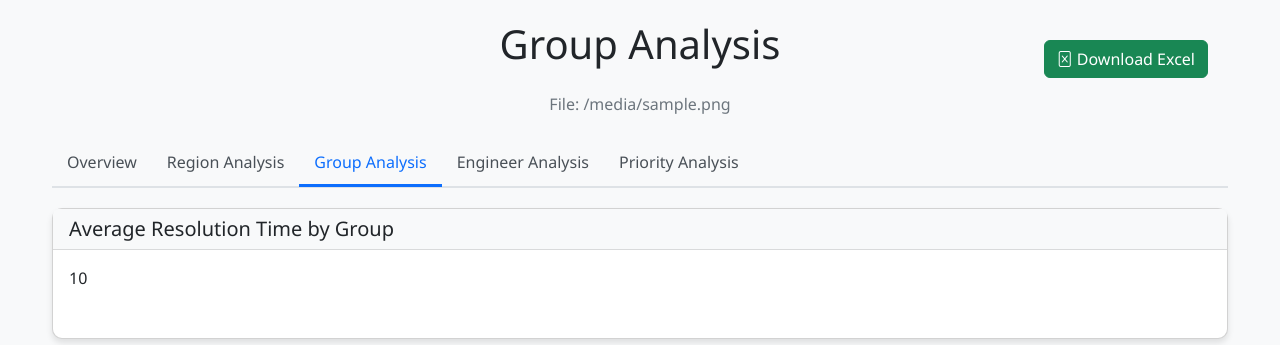
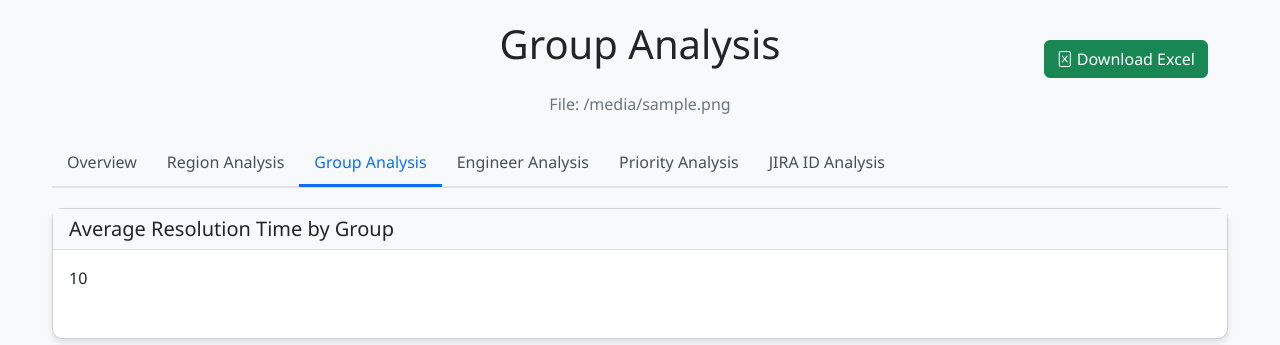
Before and after one commit to rahulbala1799/mc, a Flask app: template templates/group_analysis.html in a window 1280 px wide. Shown: the top 345 px of the page. Run offline with Flask 2, Linux system fonts and the light colour scheme; the template is opened without the code that fills it: most values are stand-ins (such as "Sample title", 1, 10 or a date in 2020); some libraries are stand-ins or nearby versions.

Commit message:
Add JIRA ID Analysis tab to all navigation bars in analysis templates

```diff
--- a/templates/engineer_analysis.html
+++ b/templates/engineer_analysis.html
@@ -144,6 +144,9 @@
             </li>
             <li class="nav-item">
                 <a class="nav-link" href="{{ url_for('priority_analysis') }}">Priority Analysis</a>
+            </li>
+            <li class="nav-item">
+                <a class="nav-link" href="{{ url_for('jira_id_analysis') }}">JIRA ID Analysis</a>
             </li>
         </ul>
 
--- a/templates/group_analysis.html
+++ b/templates/group_analysis.html
@@ -104,6 +104,9 @@
             <li class="nav-item">
                 <a class="nav-link" href="{{ url_for('priority_analysis') }}">Priority Analysis</a>
             </li>
+            <li class="nav-item">
+                <a class="nav-link" href="{{ url_for('jira_id_analysis') }}">JIRA ID Analysis</a>
+            </li>
         </ul>
 
         <!-- Group Analysis -->
--- a/templates/priority_analysis.html
+++ b/templates/priority_analysis.html
@@ -167,6 +167,9 @@
             </li>
             <li class="nav-item">
                 <a class="nav-link active" href="{{ url_for('priority_analysis') }}">Priority Analysis</a>
+            </li>
+            <li class="nav-item">
+                <a class="nav-link" href="{{ url_for('jira_id_analysis') }}">JIRA ID Analysis</a>
             </li>
         </ul>
 
--- a/templates/region_analysis.html
+++ b/templates/region_analysis.html
@@ -185,6 +185,9 @@
                 <a class="nav-link" href="{{ url_for('priority_analysis') }}">
                     <i class="bi bi-exclamation-triangle header-icon"></i>Priority Analysis
                 </a>
+            </li>
+            <li class="nav-item">
+                <a class="nav-link" href="{{ url_for('jira_id_analysis') }}">JIRA ID Analysis</a>
             </li>
         </ul>
 
--- a/templates/ticket_overview.html
+++ b/templates/ticket_overview.html
@@ -149,6 +149,9 @@
                 <a class="nav-link" href="{{ url_for('priority_analysis') }}">
                     <i class="bi bi-exclamation-triangle header-icon"></i>Priority Analysis
                 </a>
+            </li>
+            <li class="nav-item">
+                <a class="nav-link" href="{{ url_for('jira_id_analysis') }}">JIRA ID Analysis</a>
             </li>
         </ul>
 
```
